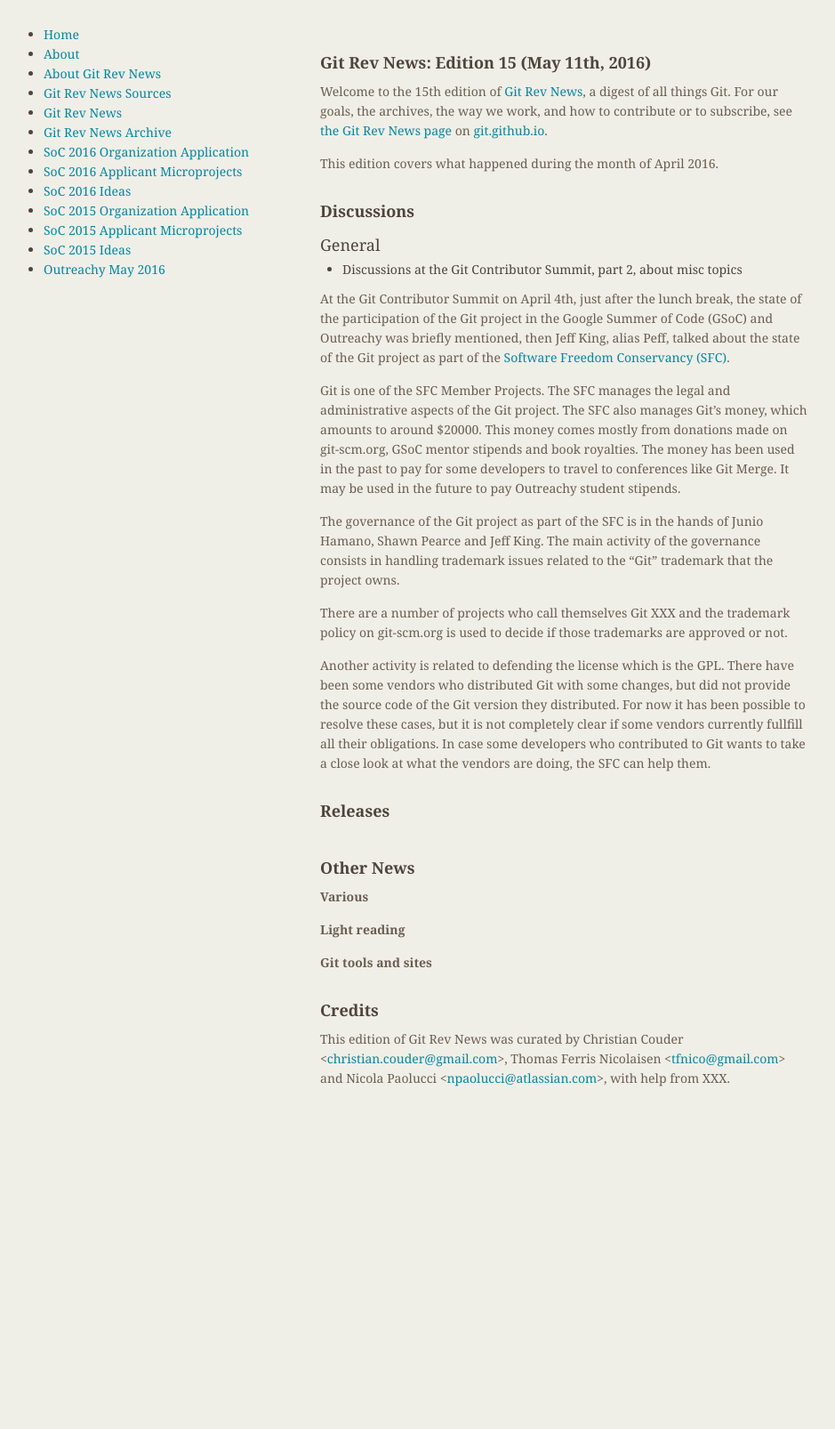
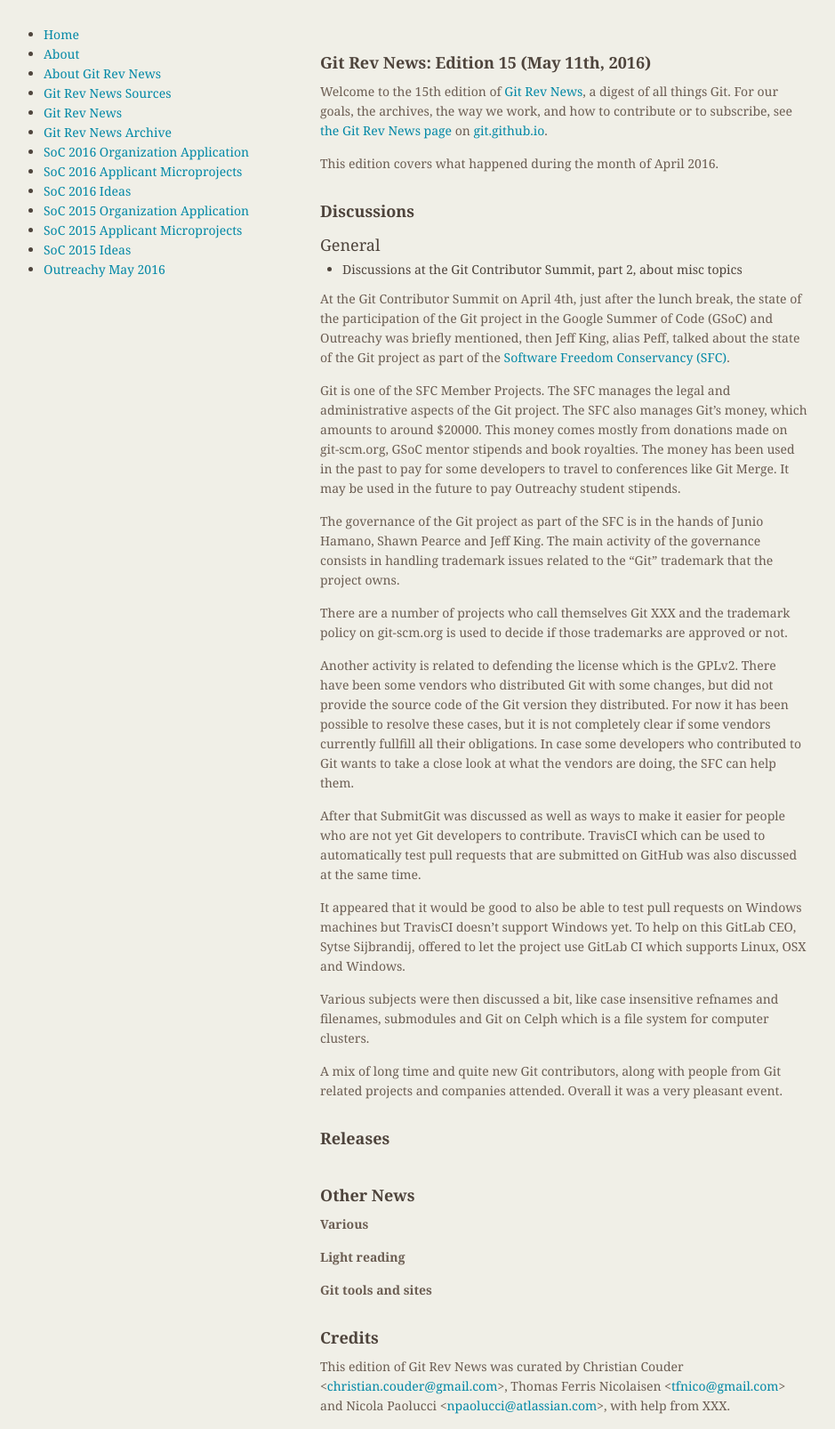
Before and after one commit to git/git.github.io, a Jekyll site: the page built from rev_news/drafts/edition-15.md, in a window 1280 px wide. Shown: the whole page at 89% size, without its empty margins (174-1113 px from the left). Built offline with Jekyll 4.4.1, drawn with Linux system fonts in a browser that asks for light colours; before the commit the page ends 1238 px from its top, so only the background shows below that.

Commit message:
rn-15: finish Contributor Summit part 2

```diff
--- a/rev_news/drafts/edition-15.md
+++ b/rev_news/drafts/edition-15.md
@@ -45,7 +45,7 @@
 are approved or not.
 
 Another activity is related to defending the license which is the
-GPL. There have been some vendors who distributed Git with some
+GPLv2. There have been some vendors who distributed Git with some
 changes, but did not provide the source code of the Git version they
 distributed. For now it has been possible to resolve these cases, but
 it is not completely clear if some vendors currently fullfill all
@@ -53,6 +53,23 @@
 wants to take a close look at what the vendors are doing, the SFC can
 help them.
 
+After that SubmitGit was discussed as well as ways to make it easier
+for people who are not yet Git developers to contribute. TravisCI
+which can be used to automatically test pull requests that are
+submitted on GitHub was also discussed at the same time.
+
+It appeared that it would be good to also be able to test pull
+requests on Windows machines but TravisCI doesn't support Windows
+yet. To help on this GitLab CEO, Sytse Sijbrandij, offered to let the
+project use GitLab CI which supports Linux, OSX and Windows.
+
+Various subjects were then discussed a bit, like case insensitive
+refnames and filenames, submodules and Git on Celph which is a file
+system for computer clusters.
+
+A mix of long time and quite new Git contributors, along with people
+from Git related projects and companies attended. Overall it was a
+very pleasant event.
 
 <!---
 ### Reviews
```
